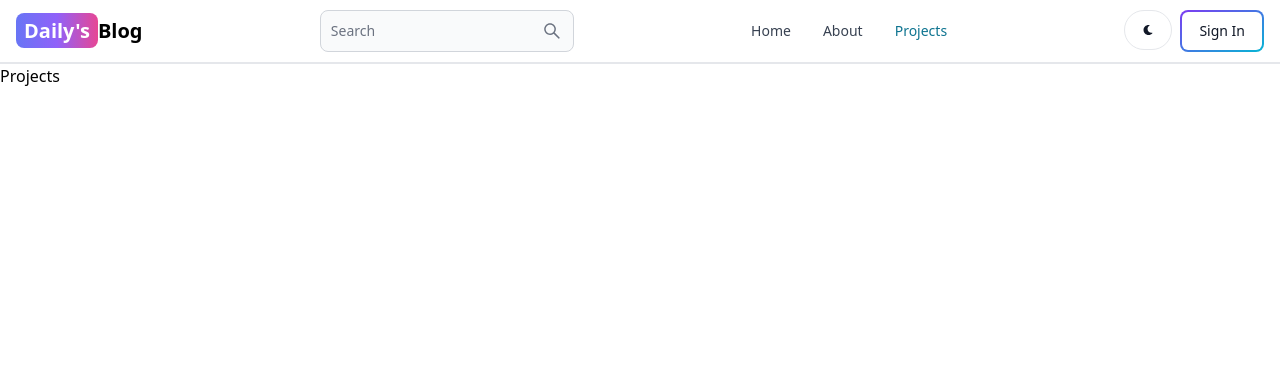
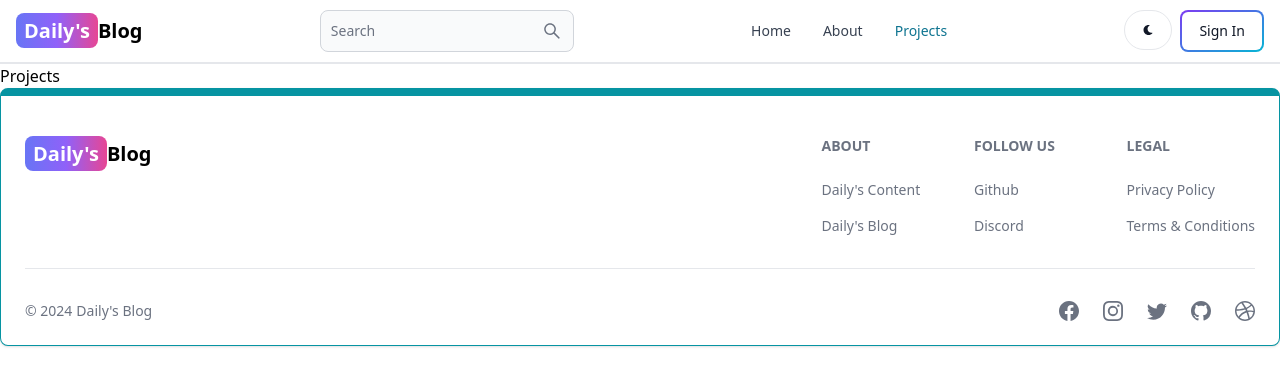
Before and after one commit to rahul485215/mern-blog, a React (Vite) app in the folder client/: page /projects in a window 1280 px wide. Shown: the top 386 px of the page. Built offline with nearby package versions, Linux system fonts and the light colour scheme.

Commit message:
created the footer component

```diff
--- a/client/src/App.jsx
+++ b/client/src/App.jsx
@@ -6,6 +6,7 @@
 import Dashboard from './pages/Dashboard'
 import Projects from './pages/Projects'
 import Header from './components/Header'
+import Footer from './components/Footer'
 
 export default function App() {
   return (
@@ -19,6 +20,7 @@
         <Route path = "/dashboard" element = {<Dashboard />} />
         <Route path = "/projects" element = {<Projects />} />
       </Routes>
+      <Footer />
    </BrowserRouter>
   )
 }
--- /dev/null
+++ b/client/src/components/Footer.jsx
@@ -0,0 +1,80 @@
+import React from 'react'
+import { Footer } from 'flowbite-react'
+import { Link } from 'react-router-dom'
+import {BsFacebook, BsInstagram, BsTwitter, BsGithub, BsDribbble} from 'react-icons/bs'
+
+export default function FooterCom() {
+  return (
+    <Footer container className='border border-t-8 border-teal-500'>
+       <div className='w-full max-w-7xl mx-auto '>
+        <div className='grid w-full justify-between sm:flex md:grid-cols-1'>
+            <div className='mt-5'>
+            <Link to = "/" className='self-center whitespace-nowrap text-lg sm:text-xl font-semibold dark:text-white'>
+            <span className='px-2 py-1 bg-gradient-to-r from-indigo-500 via-purple-500 to-pink-500 rounded-lg text-white'>Daily's</span>
+            Blog
+        </Link>
+            </div>
+            <div className='grid grid-cols-2 gap-8 mt-4 sm:grid-cols-3 sm:gap-6'>
+                <div>
+                <Footer.Title title = 'About' />
+               <Footer.LinkGroup col>
+                    <Footer.Link
+                    href="https://www.google.com"
+                    target='_blank'
+                    rel="noopener noreferer">
+                        Daily's Content
+                    </Footer.Link>
+                    <Footer.Link
+                    href="/about"
+                    target='_blank'
+                    rel="noopener noreferer">
+                        Daily's Blog
+                    </Footer.Link>
+               </Footer.LinkGroup>
+                </div>
+                <div>
+                <Footer.Title title = 'Follow us' />
+               <Footer.LinkGroup col>
+                    <Footer.Link
+                    href="https://www.github.com/rahul485215"
+                    target='_blank'
+                    rel="noopener noreferer">
+                        Github
+                    </Footer.Link>
+                    <Footer.Link
+                    href="#">
+                        Discord
+                    </Footer.Link>
+               </Footer.LinkGroup>
+                </div>
+                <div>
+                <Footer.Title title = 'Legal' />
+               <Footer.LinkGroup col>
+                    <Footer.Link
+                    href="#">
+                        Privacy Policy
+                    </Footer.Link>
+                    <Footer.Link
+                    href="#">
+                        Terms &amp; Conditions
+                    </Footer.Link>
+               </Footer.LinkGroup>
+                </div>
+            </div>
+        </div>
+        <Footer.Divider />
+        <div className='w-full sm:flex sm:items-center sm:justify-between'>
+            <Footer.Copyright href='#' by="Daily's Blog" year={new Date().getFullYear()}/>
+            <div className='flex gap-6 sm:mt-0 mt-4 sm:justify-center'>
+            <Footer.Icon href='#' icon={BsFacebook} />
+            <Footer.Icon href='#' icon={BsInstagram} />
+            <Footer.Icon href='#' icon={BsTwitter} />
+            <Footer.Icon href='https://www.github.com/rahul485215' icon={BsGithub} />
+            <Footer.Icon href='#' icon={BsDribbble} />
+        </div>
+        </div>
+
+       </div>
+    </Footer>
+  )
+}
```
